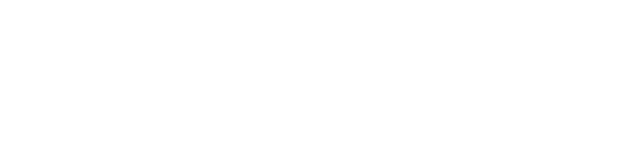
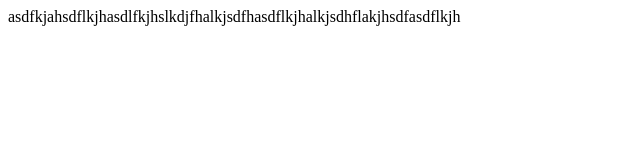
Before and after one commit to mwelshy/gmedia, a plain HTML site: page index.html in a window 1280 px wide. Shown: the whole page, without its empty margins (0-640 px from the left). Drawn offline with Linux system fonts and the light colour scheme.

Commit message:
third commit

```diff
--- a/index.html
+++ b/index.html
@@ -5,5 +5,8 @@
 </head>
 <body>
 
+
+asdfkjahsdflkjhasdlfkjhslkdjfhalkjsdfhasdflkjhalkjsdhflakjhsdfasdflkjh
+
 </body>
 </html>
```
